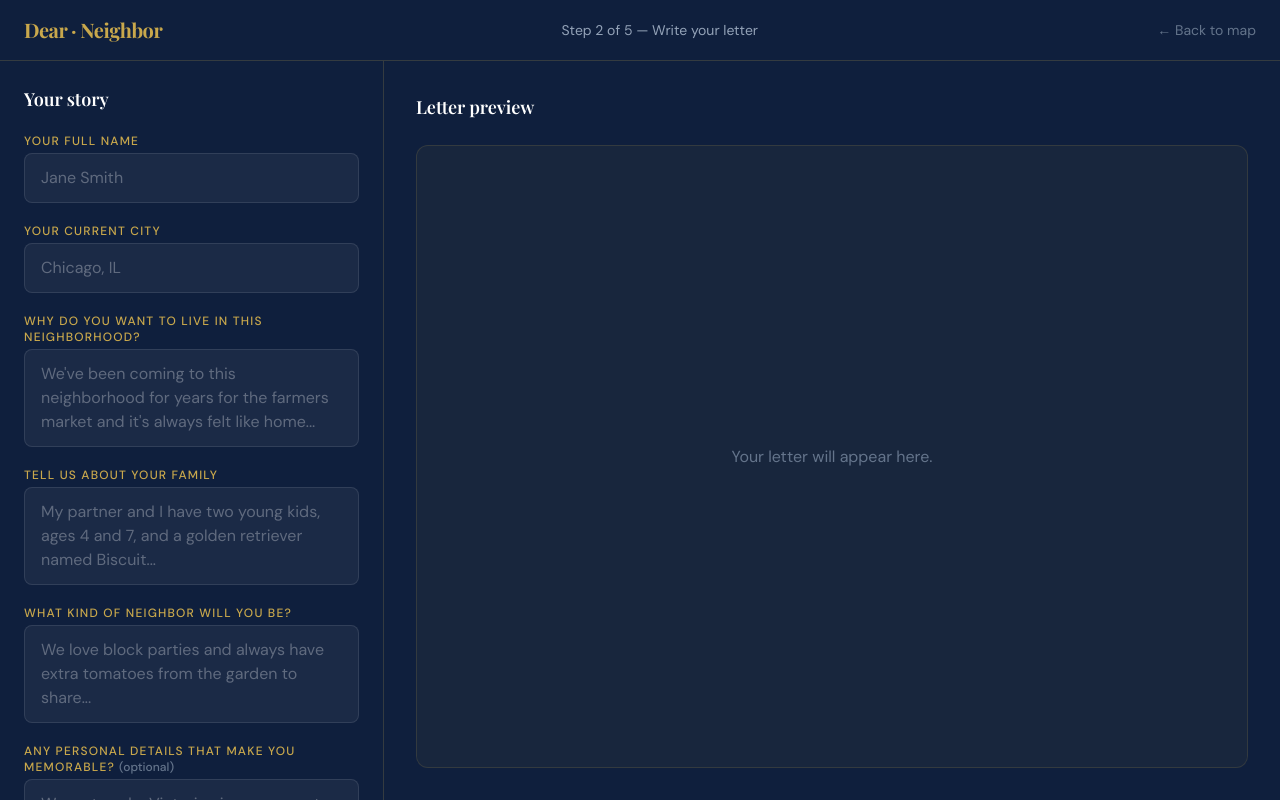
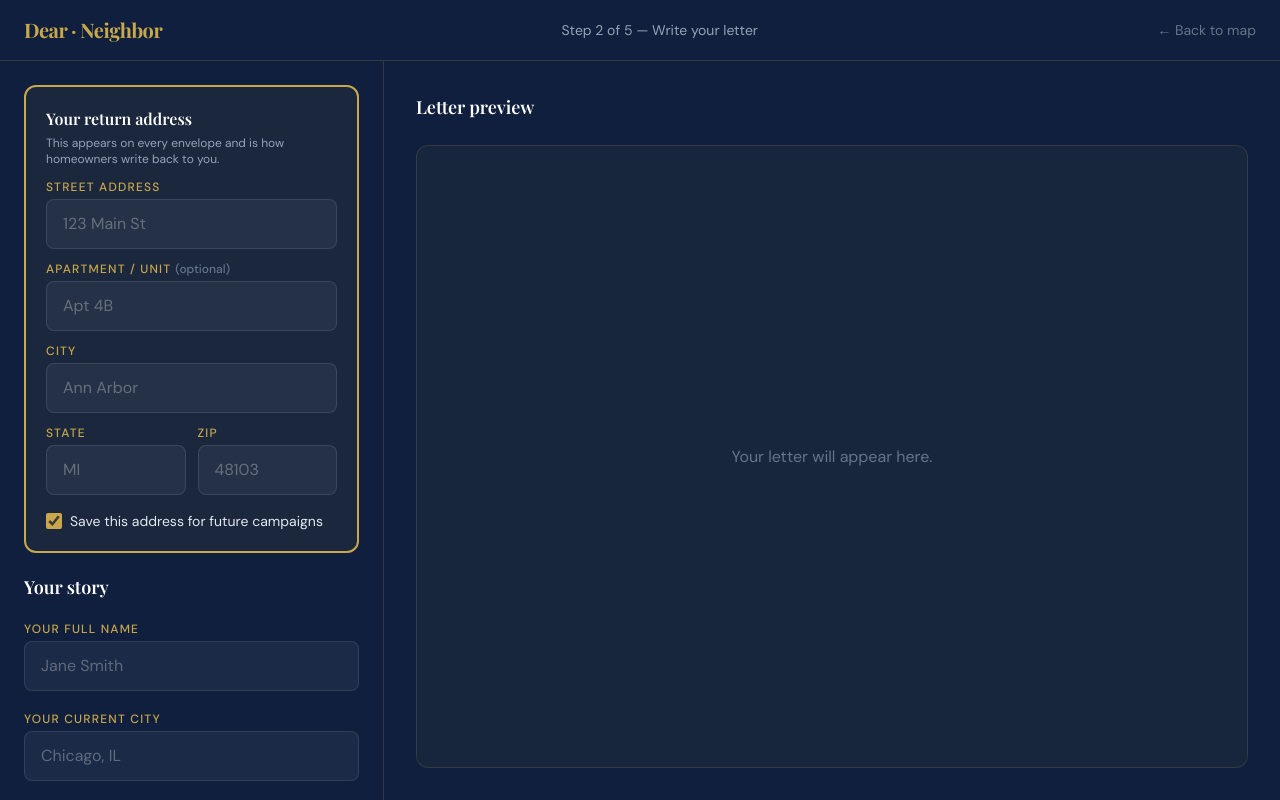
Before and after one commit to nwms28/dearneighbor, a Next.js app: page /dashboard/new-campaign/letter in a window 1280 px wide. Built offline with nearby package versions, Linux system fonts and the light colour scheme; no server answers; a web font is replaced by a local one.

Commit message:
Return address - prominent form, save to profile, prefill on return

```diff
--- a/src/app/api/campaigns/save/route.ts
+++ b/src/app/api/campaigns/save/route.ts
@@ -59,7 +59,7 @@ export async function POST(request: Request) {
 
   try {
     const body = await request.json();
-    const { sessionId, neighborhoodName, addresses, confirmedAddresses, generatedLetter, deliveryMethod } = body;
+    const { sessionId, neighborhoodName, addresses, confirmedAddresses, generatedLetter, deliveryMethod, returnAddress } = body;
 
     // Resolve userId: prefer client-supplied value, fall back to server-side auth()
     let { userId } = body;
@@ -138,6 +138,7 @@ export async function POST(request: Request) {
       status: "active",
       buyer_name: buyerName,
       buyer_city: buyerCity,
+      return_address: returnAddress ?? null,
     };
     console.log("[campaigns/save] inserting row:", JSON.stringify({ ...insertRow, letter: insertRow.letter?.slice(0, 40) }));
 
--- a/src/app/dashboard/new-campaign/letter/page.tsx
+++ b/src/app/dashboard/new-campaign/letter/page.tsx
@@ -1,6 +1,6 @@
 "use client";
 
-import { useState } from "react";
+import { useState, useEffect } from "react";
 import Link from "next/link";
 import { DM_Sans, Playfair_Display } from "next/font/google";
 import { useCampaignStore } from "@/hooks/useCampaignStore";
@@ -17,6 +17,14 @@ interface FormFields {
   memorableDetails: string;
 }
 
+interface ReturnAddressFields {
+  street: string;
+  unit: string;
+  city: string;
+  state: string;
+  zip: string;
+}
+
 const EMPTY_FORM: FormFields = {
   name: "",
   city: "",
@@ -24,6 +32,14 @@ const EMPTY_FORM: FormFields = {
   family: "",
   neighborType: "",
   memorableDetails: "",
+};
+
+const EMPTY_RETURN: ReturnAddressFields = {
+  street: "",
+  unit: "",
+  city: "",
+  state: "",
+  zip: "",
 };
 
 function Field({
@@ -55,20 +71,70 @@ const inputClass =
 export default function LetterPage() {
   const store = useCampaignStore();
   const [form, setForm] = useState<FormFields>(EMPTY_FORM);
+  const [returnAddr, setReturnAddr] = useState<ReturnAddressFields>(EMPTY_RETURN);
+  const [saveAddrForFuture, setSaveAddrForFuture] = useState(true);
   const [letter, setLetter] = useState("");
   const [editableLetter, setEditableLetter] = useState("");
   const [status, setStatus] = useState<"idle" | "loading" | "done" | "error">("idle");
   const [editing, setEditing] = useState(false);
+
+  // Pre-fill return address from saved user profile
+  useEffect(() => {
+    fetch("/api/user/get-address")
+      .then((r) => (r.ok ? r.json() : null))
+      .then((data) => {
+        const ra = data?.returnAddress;
+        if (ra && ra.street) {
+          setReturnAddr({
+            street: ra.street ?? "",
+            unit: ra.unit ?? "",
+            city: ra.city ?? "",
+            state: ra.state ?? "",
+            zip: ra.zip ?? "",
+          });
+        }
+      })
+      .catch(() => {});
+  }, []);
 
   function set(field: keyof FormFields) {
     return (e: React.ChangeEvent<HTMLInputElement | HTMLTextAreaElement>) =>
       setForm((prev) => ({ ...prev, [field]: e.target.value }));
   }
 
+  function setAddr(field: keyof ReturnAddressFields) {
+    return (e: React.ChangeEvent<HTMLInputElement>) => {
+      let value = e.target.value;
+      if (field === "state") value = value.toUpperCase().slice(0, 2);
+      if (field === "zip") value = value.replace(/[^0-9]/g, "").slice(0, 5);
+      setReturnAddr((prev) => ({ ...prev, [field]: value }));
+    };
+  }
+
   async function handleGenerate(e: React.FormEvent) {
     e.preventDefault();
     setStatus("loading");
     setEditing(false);
+
+    // Persist return address to the campaign store
+    const ra = {
+      street: returnAddr.street.trim(),
+      unit: returnAddr.unit.trim() || undefined,
+      city: returnAddr.city.trim(),
+      state: returnAddr.state.trim(),
+      zip: returnAddr.zip.trim(),
+    };
+    store.setReturnAddress(ra);
+
+    // Optionally save to user profile for future campaigns
+    if (saveAddrForFuture) {
+      fetch("/api/user/save-address", {
+        method: "POST",
+        headers: { "Content-Type": "application/json" },
+        body: JSON.stringify({ returnAddress: ra }),
+      }).catch((err) => console.error("[letter] save-address failed:", err));
+    }
+
     try {
       const res = await fetch("/api/generate-letter", {
         method: "POST",
@@ -121,6 +187,104 @@ export default function LetterPage() {
           style={{ borderColor: "rgba(201, 168, 76, 0.2)" }}
         >
           <form onSubmit={handleGenerate} className="flex flex-col gap-5 p-6">
+            {/* Return address card — prominent, gold-bordered */}
+            <div
+              className="rounded-xl p-5 flex flex-col gap-3"
+              style={{
+                backgroundColor: "rgba(201, 168, 76, 0.06)",
+                border: "2px solid #c9a84c",
+              }}
+            >
+              <div className="flex flex-col gap-1">
+                <h3
+                  className="text-base font-semibold text-white"
+                  style={{ fontFamily: playfair.style.fontFamily }}
+                >
+                  Your return address
+                </h3>
+                <p className="text-xs" style={{ color: "#94a3b8" }}>
+                  This appears on every envelope and is how homeowners write back to you.
+                </p>
+              </div>
+
+              <Field label="Street address">
+                <input
+                  type="text"
+                  required
+                  value={returnAddr.street}
+                  onChange={setAddr("street")}
+                  placeholder="123 Main St"
+                  className={inputClass}
+                  style={{ fontFamily: dmSans.style.fontFamily }}
+                />
+              </Field>
+
+              <Field label="Apartment / unit" optional>
+                <input
+                  type="text"
+                  value={returnAddr.unit}
+                  onChange={setAddr("unit")}
+                  placeholder="Apt 4B"
+                  className={inputClass}
+                  style={{ fontFamily: dmSans.style.fontFamily }}
+                />
+              </Field>
+
+              <Field label="City">
+                <input
+                  type="text"
+                  required
+                  value={returnAddr.city}
+                  onChange={setAddr("city")}
+                  placeholder="Ann Arbor"
+                  className={inputClass}
+                  style={{ fontFamily: dmSans.style.fontFamily }}
+                />
+              </Field>
+
+              <div className="grid grid-cols-2 gap-3">
+                <Field label="State">
+                  <input
+                    type="text"
+                    required
+                    maxLength={2}
+                    value={returnAddr.state}
+                    onChange={setAddr("state")}
+                    placeholder="MI"
+                    className={inputClass}
+                    style={{ fontFamily: dmSans.style.fontFamily }}
+                  />
+                </Field>
+                <Field label="Zip">
+                  <input
+                    type="text"
+                    required
+                    inputMode="numeric"
+                    maxLength={5}
+                    pattern="[0-9]{5}"
+                    value={returnAddr.zip}
+                    onChange={setAddr("zip")}
+                    placeholder="48103"
+                    className={inputClass}
+                    style={{ fontFamily: dmSans.style.fontFamily }}
+                  />
+                </Field>
+              </div>
+
+              <label
+                className="flex items-center gap-2 text-sm cursor-pointer mt-1"
+                style={{ color: "#e2e8f0", fontFamily: dmSans.style.fontFamily }}
+              >
+                <input
+                  type="checkbox"
+                  checked={saveAddrForFuture}
+                  onChange={(e) => setSaveAddrForFuture(e.target.checked)}
+                  className="h-4 w-4 accent-[#c9a84c]"
+                />
+                Save this address for future campaigns
+              </label>
+            </div>
+
             <h2
               className="text-lg font-semibold text-white"
               style={{ fontFamily: playfair.style.fontFamily }}
--- a/src/app/dashboard/new-campaign/send/page.tsx
+++ b/src/app/dashboard/new-campaign/send/page.tsx
@@ -33,6 +33,7 @@ function SendPageContent() {
     confirmedAddresses: store.confirmedAddresses,
     generatedLetter: store.generatedLetter,
     deliveryMethod: store.deliveryMethod,
+    returnAddress: store.returnAddress,
   });
   // Keep the snapshot up-to-date as the store hydrates from localStorage
   storeSnapshot.current = {
@@ -41,6 +42,7 @@ function SendPageContent() {
     confirmedAddresses: store.confirmedAddresses,
     generatedLetter: store.generatedLetter,
     deliveryMethod: store.deliveryMethod,
+    returnAddress: store.returnAddress,
   };
 
   useEffect(() => {
@@ -69,6 +71,7 @@ function SendPageContent() {
       confirmedAddresses: snap.confirmedAddresses,
       generatedLetter: snap.generatedLetter,
       deliveryMethod: snap.deliveryMethod,
+      returnAddress: snap.returnAddress,
     };
 
     console.log("[send] firing save with payload:", {
--- a/src/hooks/useCampaignStore.ts
+++ b/src/hooks/useCampaignStore.ts
@@ -13,6 +13,14 @@ export type DeliveryMethod = "mail" | "download";
 
 export const PER_LETTER_MAILING = 2.99;
 
+export interface ReturnAddress {
+  street: string;
+  unit?: string;
+  city: string;
+  state: string;
+  zip: string;
+}
+
 export interface CampaignDraft {
   coordinates: LatLng[];
   neighborhoodName: string;
@@ -22,6 +30,7 @@ export interface CampaignDraft {
   confirmedAddresses: string[];
   generatedLetter: string;
   deliveryMethod: DeliveryMethod;
+  returnAddress: ReturnAddress | null;
 }
 
 const DEFAULT: CampaignDraft = {
@@ -33,6 +42,7 @@ const DEFAULT: CampaignDraft = {
   confirmedAddresses: [],
   generatedLetter: "",
   deliveryMethod: "mail",
+  returnAddress: null,
 };
 
 function loadFromStorage(): CampaignDraft {
@@ -85,6 +95,7 @@ export function useCampaignStore() {
     setConfirmedAddresses: (confirmedAddresses: string[]) => patch({ confirmedAddresses }),
     setGeneratedLetter: (generatedLetter: string) => patch({ generatedLetter }),
     setDeliveryMethod: (deliveryMethod: DeliveryMethod) => patch({ deliveryMethod }),
+    setReturnAddress: (returnAddress: ReturnAddress | null) => patch({ returnAddress }),
     clearCampaign,
   };
 }
```
Also changed, not shown: src/app/api/user/get-address/route.ts (added, +35 -0 lines), src/app/api/user/save-address/route.ts (added, +41 -0 lines).
